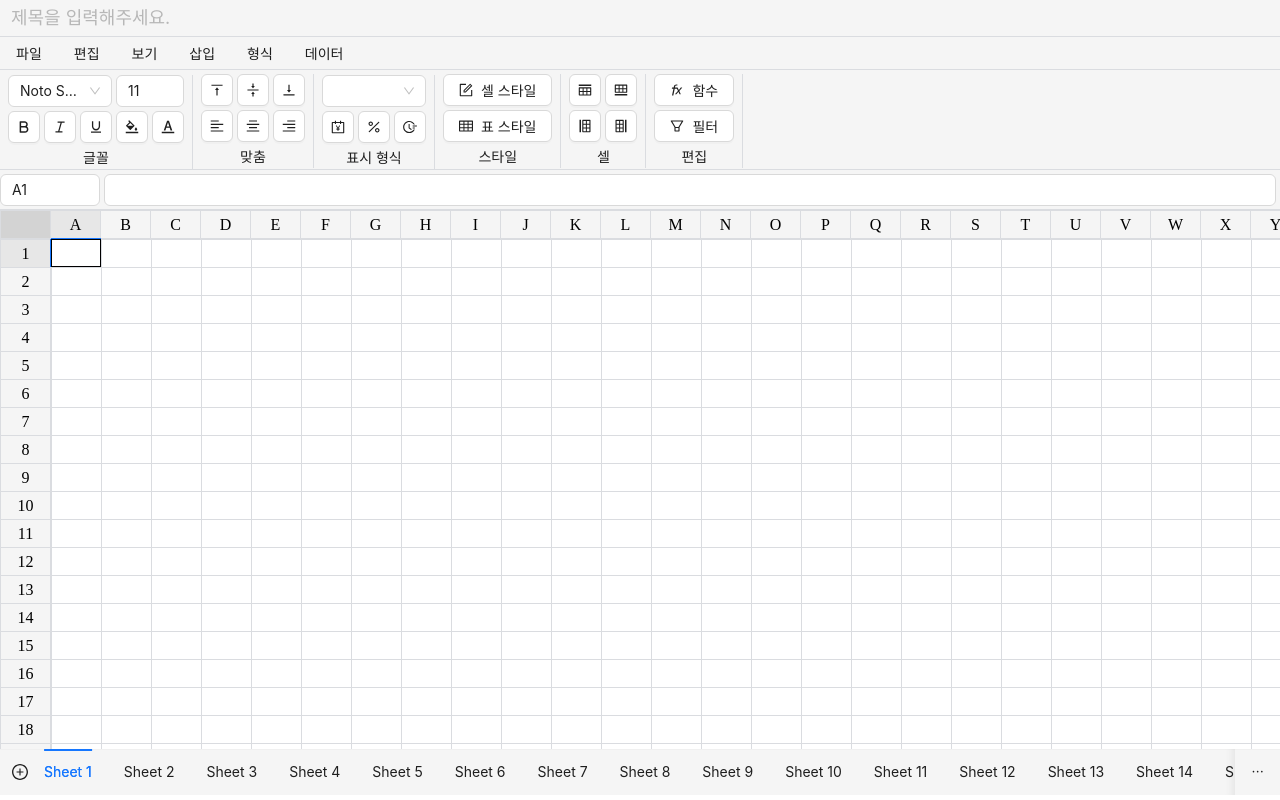
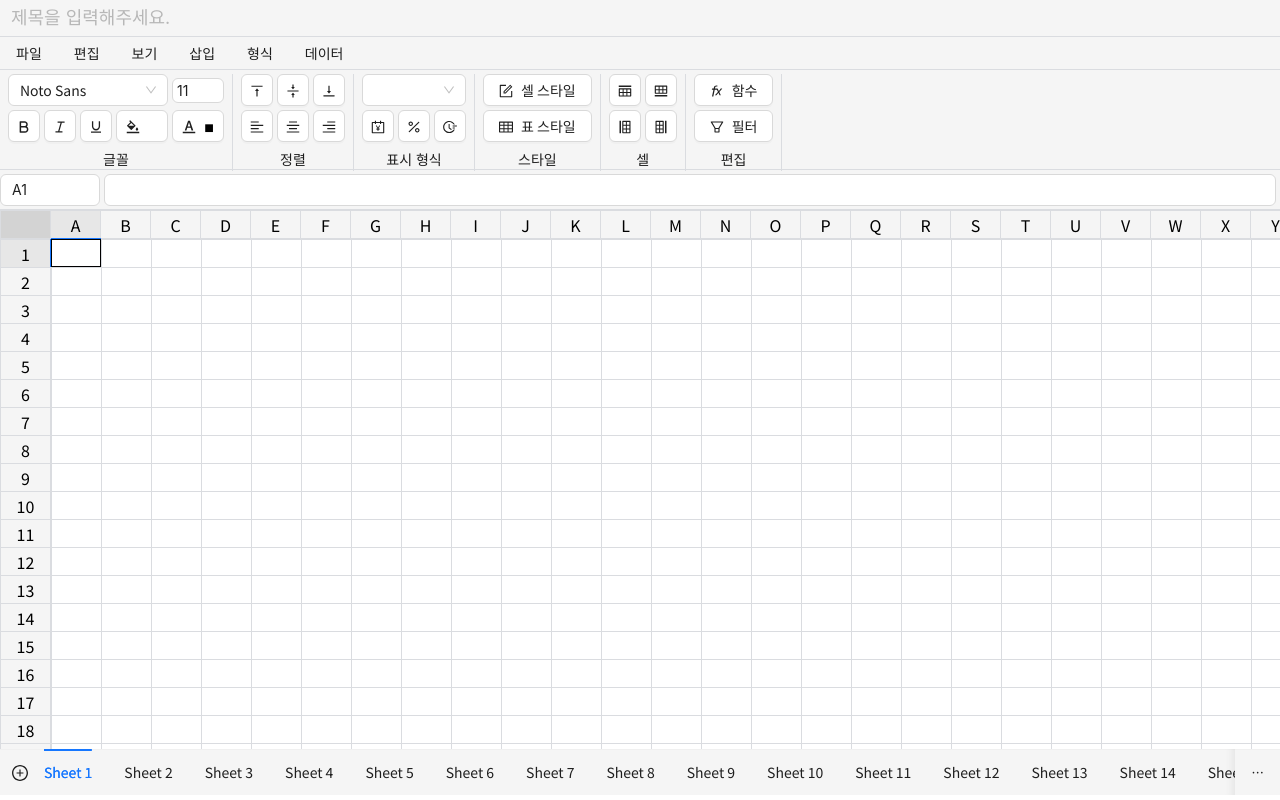
Before and after one commit to fe-jhw/excel-editor, a React app: page / in a window 1280 px wide. Built offline with nearby package versions, Linux system fonts and the light colour scheme.

Commit message:
Fontbox 완성

```diff
--- a/package.json
+++ b/package.json
@@ -12,6 +12,7 @@
     "immer": "^9.0.19",
     "node-sass": "^8.0.0",
     "react": "^18.2.0",
+    "react-color": "^2.19.3",
     "react-dom": "^18.2.0"
   },
   "devDependencies": {
@@ -28,6 +29,7 @@
     "@types/jest": "^29.4.0",
     "@types/node": "^18.11.18",
     "@types/react": "^18.0.27",
+    "@types/react-color": "^3.0.6",
     "@types/react-dom": "^18.0.10",
     "@types/testing-library__jest-dom": "^5.14.5",
     "@typescript-eslint/eslint-plugin": "^5.50.0",
--- a/src/components/SelectBox.tsx
+++ b/src/components/SelectBox.tsx
@@ -10,7 +10,7 @@ export function SelectBox() {
     <div className="select-box" style={selectBoxInfo}>
       <Input
         bordered={false}
-        style={{ position: 'relative', height: '100%', padding: 0, ...cellStyle }}
+        style={{ position: 'relative', height: '100%', borderRadius: 0, padding: 0, ...cellStyle }}
         value={cells[i][j].value}
         onChange={e => changeCell(i, j, { value: e.target.value })}
       />
--- a/src/components/ToggleButton.tsx
+++ b/src/components/ToggleButton.tsx
@@ -1,10 +1,30 @@
-import { ICell } from "@/types";
+import { EditorContext } from '@/context'
+import { ICell } from '@/types'
+import { Button } from 'antd'
+import { ReactNode, useCallback, useContext } from 'react'
 
+// TODO: any 대신 쓸 type찾기 -> value와 valueIfActive의 type이 같아야함
 interface ToggleButtonProps {
-  value: Pick<ICell, "fontSize" | "fontFamily" | "fontStyle" | "verticalAlign" | "align">
-  valueIfActive:
+  value: any
+  valueIfActive: any
+  propertyName: keyof ICell
+  icon: ReactNode
 }
 
-export function ToggleButton() {
+export function ToggleButton({ value, valueIfActive, propertyName, icon }: ToggleButtonProps) {
+  const { changeSelectedCells } = useContext(EditorContext)
 
+  const isActive = value === valueIfActive
+
+  // TODO: 함수형태가 좀 이상함, builder(얘만 useCallback)패턴 쓰던가 하자
+  const toggle = useCallback(
+    (isActive: boolean) => () => {
+      const changes = {} as Partial<ICell>
+      changes[propertyName] = isActive ? '' : valueIfActive
+      changeSelectedCells(changes)
+    },
+    [changeSelectedCells, propertyName, valueIfActive]
+  )
+
+  return <Button icon={icon} className={isActive ? 'button-active' : ''} onClick={toggle(isActive)} />
 }
--- a/src/components/Toolbox.tsx
+++ b/src/components/Toolbox.tsx
@@ -1,4 +1,5 @@
 import { ReactNode, useContext } from 'react'
+import { ChromePicker } from 'react-color'
 import { Button, Dropdown, InputNumber, Select, Space, Typography } from 'antd'
 import {
   AccountBookOutlined,
@@ -28,6 +29,9 @@ import { fontFamiles } from '@/constants/ToolBoxConstants'
 import { EditorContext } from '@/context'
 import * as O from '@/utils/option'
 import { defaultCell, MAX_FONT_SIZE, MIN_FONT_SIZE } from '@/constants/SheetConstants'
+import { ToggleButton } from '@/components/ToggleButton'
+
+const { Option } = Select
 
 interface ToolboxProps {
   firstLayer: ReactNode
@@ -35,10 +39,10 @@ interface ToolboxProps {
   title: string
 }
 
-// 스타일변경 -> Toggle or Set
-
 const SPACE_GAP = 4
 const SMALL_BTN_WIDTH = 32
+const MIDDLE_BTN_WIDTH = 52
+const SMALL_BTN_HEIGHT = 32
 
 function Toolbox({ firstLayer, secondLayer, title }: ToolboxProps) {
   return (
@@ -57,13 +61,19 @@ export function Fontbox() {
       firstLayer={
         <>
           <Select
-            style={{ width: `${3 * SMALL_BTN_WIDTH + 2 * SPACE_GAP}px` }}
-            options={fontFamiles}
+            style={{ width: `${3 * SMALL_BTN_WIDTH + 3 * SPACE_GAP + MIDDLE_BTN_WIDTH}px` }}
             onSelect={value => changeSelectedCells({ fontFamily: value })}
             value={O.getOrElseFromUndefined(selectedCell?.fontFamily, defaultCell.fontFamily)}
-          />
+          >
+            {fontFamiles.map(fontFamily => (
+              <Option key={fontFamily.label} value={fontFamily.value}>
+                <span style={{ fontFamily: fontFamily.value }}>{fontFamily.label}</span>
+              </Option>
+            ))}
+          </Select>
           <InputNumber
-            style={{ width: `${2 * SMALL_BTN_WIDTH + Number(SPACE_GAP)}px` }}
+            style={{ width: `${Number(MIDDLE_BTN_WIDTH)}px`, padding: '0 4px !important' }}
+            controls={true}
             max={MAX_FONT_SIZE}
             min={MIN_FONT_SIZE}
             value={O.getOrElseFromUndefined(selectedCell?.fontSize, defaultCell.fontSize)}
@@ -73,18 +83,60 @@ export function Fontbox() {
       }
       secondLayer={
         <>
-          <Button
-            className={selectedCell?.fontWeight === 'bold' ? 'button-active' : ''}
+          <ToggleButton
+            value={selectedCell?.fontWeight}
+            valueIfActive={'bold'}
+            propertyName="fontWeight"
             icon={<BoldOutlined />}
-            onClick={() => console.log(selectedCell?.fontWeight)}
           />
-          <Button icon={<ItalicOutlined />} />
-          <Button icon={<UnderlineOutlined />} />
-          <Dropdown trigger={['click']}>
-            <Button icon={<BgColorsOutlined />} />
+          <ToggleButton
+            value={selectedCell?.fontStyle}
+            valueIfActive={'italic'}
+            propertyName="fontStyle"
+            icon={<ItalicOutlined />}
+          />
+          <ToggleButton
+            value={selectedCell?.textDecoration}
+            valueIfActive={'underline'}
+            propertyName="textDecoration"
+            icon={<UnderlineOutlined />}
+          />
+          <Dropdown
+            trigger={['click']}
+            dropdownRender={() => (
+              <ChromePicker
+                disableAlpha
+                onChange={color => changeSelectedCells({ backgroundColor: color.hex })}
+                color={O.getOrElseFromUndefined(selectedCell?.backgroundColor, '#fff')}
+              />
+            )}
+          >
+            <Button icon={<BgColorsOutlined />} style={{ padding: '0 4px', width: MIDDLE_BTN_WIDTH }}>
+              <span
+                className="color-box"
+                style={{
+                  color: O.getOrElseFromUndefined(selectedCell?.backgroundColor, '#fff'),
+                }}
+              >
+                ■
+              </span>
+            </Button>
           </Dropdown>
-          <Dropdown trigger={['click']}>
-            <Button icon={<FontColorsOutlined />} />
+          <Dropdown
+            trigger={['click']}
+            dropdownRender={() => (
+              <ChromePicker
+                disableAlpha
+                onChange={color => changeSelectedCells({ color: color.hex })}
+                color={O.getOrElseFromUndefined(selectedCell?.color, '#000')}
+              />
+            )}
+          >
+            <Button icon={<FontColorsOutlined />} style={{ padding: '0 4px', width: MIDDLE_BTN_WIDTH }}>
+              <span className="color-box" style={{ color: O.getOrElseFromUndefined(selectedCell?.color, '#000') }}>
+                ■
+              </span>
+            </Button>
           </Dropdown>
         </>
       }
@@ -110,7 +162,7 @@ export function AlignBox() {
           <Button icon={<AlignRightOutlined />} />
         </>
       }
-      title="맞춤"
+      title="정렬"
     />
   )
 }
--- a/src/index.scss
+++ b/src/index.scss
@@ -12,12 +12,13 @@ $active-color: rgb(22, 119, 255);
 
 *{
   box-sizing: border-box;
+  font-family: 'Noto Sans KR', sans-serif;
 }
 
 body {
   margin: 0;
   width: 100vw;
-  min-width: 760px;
+  min-width: 800px;
   height: 100vh;
   min-height: $min-body-height;
 }
@@ -45,6 +46,9 @@ body {
   .button-active {
     color:$active-color;
     border: 1px solid $active-color;
+  }
+  .color-box {
+    font-size: 16px;
   }
 }
 
@@ -120,3 +124,9 @@ body {
   margin-top: 0 !important;
 }
 //
+
+// ant-number-input padding 조정
+.ant-input-number-input {
+  padding: 0 4px !important;
+}
+//
```
Also changed, not shown: .pnp.cjs, 2 other files (tests, documents, lock files or other folders).
